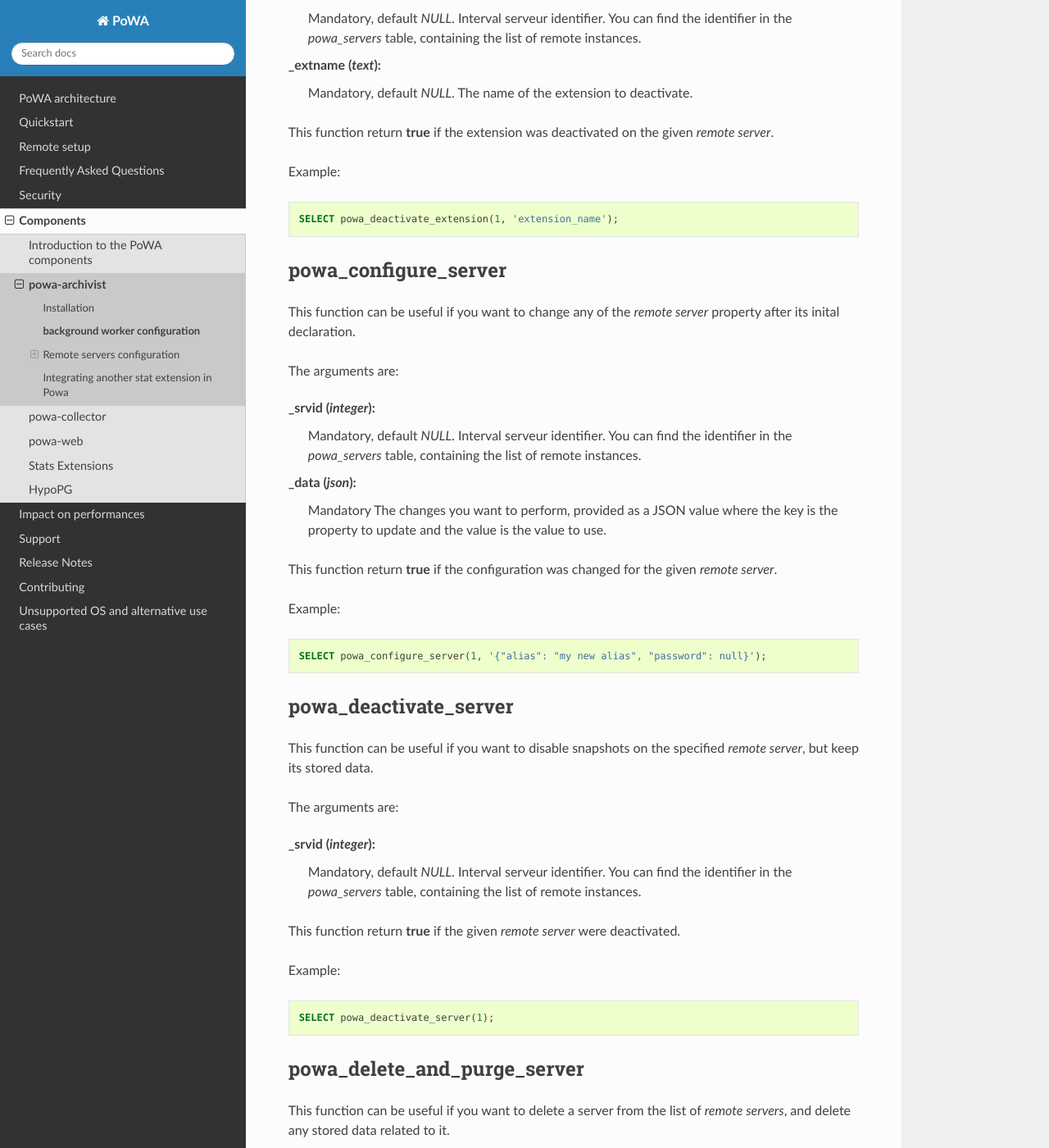
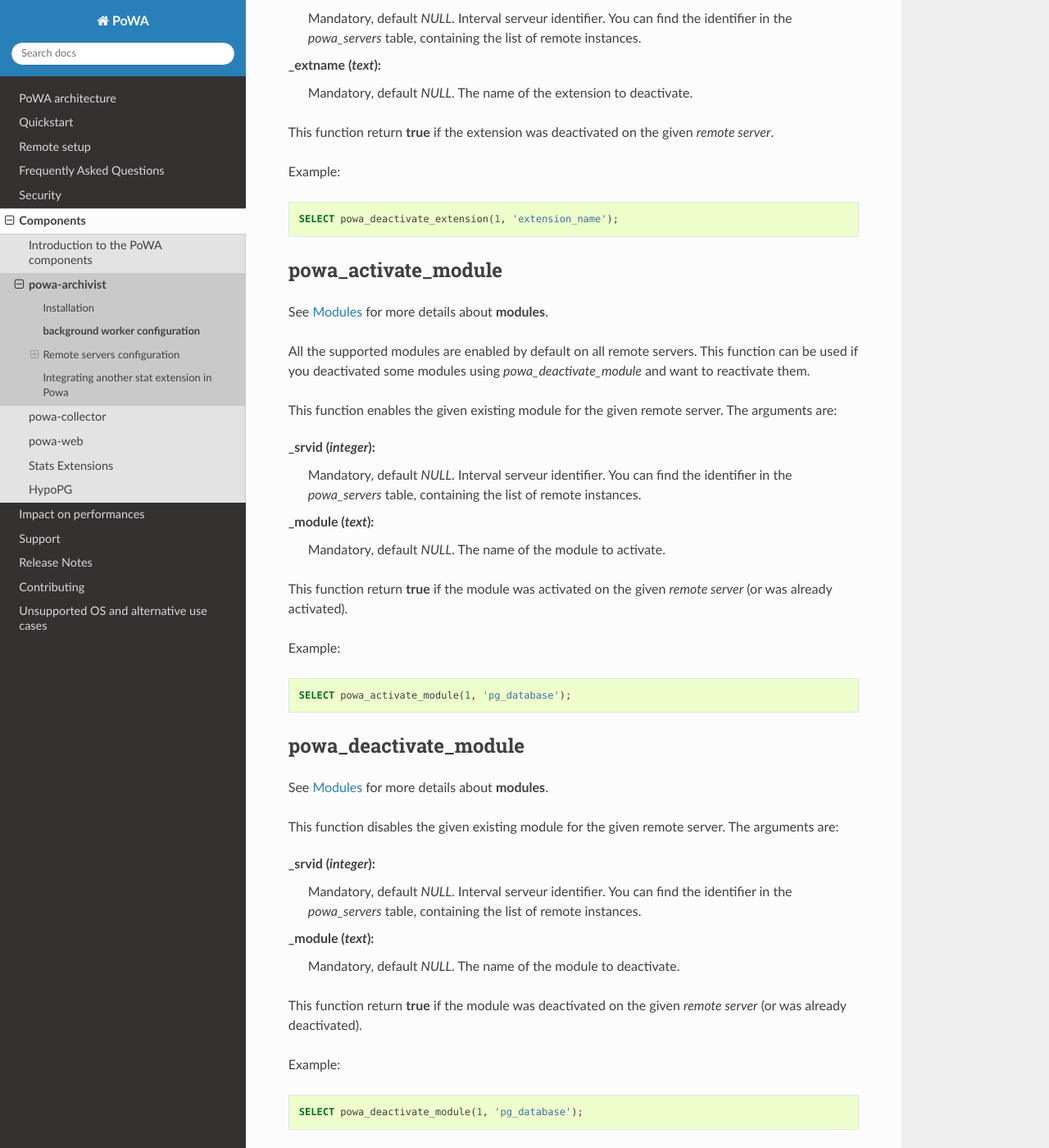
Before and after one commit to powa-team/powa, a Sphinx documentation site: the page built from docs/components/powa-archivist/configuration.rst, in a window 1280 px wide and 1400 px high, scrolled down 3377 px. Shown: the whole window at 82% size. Built offline with Sphinx 7.4.7 and the Read the Docs theme 3.1.0, drawn with Linux system fonts in a browser that asks for light colours; some of the changed text lies outside the part shown.

Commit message:
Document module-related API (#200)
Modules were added in powa 5 but the associated documentation was forgotten,
thanks to Robin Portigliatti for the report.

```diff
--- a/docs/components/powa-archivist/configuration.rst
+++ b/docs/components/powa-archivist/configuration.rst
@@ -65,13 +65,13 @@ dbname (`text`):
 frequency (`integer`):
   Mandatory, default `300`,
   Snapshot interval for the remote server, in seconds.
-retention (`interval`):
-  Mandatory, default `'1 day'::interval`.
-  Data retention for the remote server.
 powa_coalesce (`integer`):
   Optional, default `100`.
   Defines the amount of records to group together in the table for
   the corresponding remote server.
+retention (`interval`):
+  Mandatory, default `'1 day'::interval`.
+  Data retention for the remote server.
 allow_ui_connection (`boolean`):
   Mandatory, default `true`.
   Specify if the UI is allowed to connect to the remote server to access user
@@ -167,6 +167,60 @@ Example:
 
     SELECT powa_deactivate_extension(1, 'extension_name');
 
+powa_activate_module
+--------------------
+
+See :ref:`components_modules` for more details about **modules**.
+
+All the supported modules are enabled by default on all remote servers.  This
+function can be used if you deactivated some modules using
+`powa_deactivate_module` and want to reactivate them.
+
+This function enables the given existing module for the given remote server.
+The arguments are:
+
+_srvid (`integer`):
+  Mandatory, default `NULL`.
+  Interval serveur identifier.  You can find the identifier in the
+  `powa_servers` table, containing the list of remote instances.
+_module (`text`):
+  Mandatory, default `NULL`.
+  The name of the module to activate.
+
+This function return **true** if the module was activated on the given *remote
+server* (or was already activated).
+
+Example:
+
+.. code-block:: sql
+
+    SELECT powa_activate_module(1, 'pg_database');
+
+powa_deactivate_module
+----------------------
+
+See :ref:`components_modules` for more details about **modules**.
+
+This function disables the given existing module for the given remote server.
+The arguments are:
+
+_srvid (`integer`):
+  Mandatory, default `NULL`.
+  Interval serveur identifier.  You can find the identifier in the
+  `powa_servers` table, containing the list of remote instances.
+_module (`text`):
+  Mandatory, default `NULL`.
+  The name of the module to deactivate.
+
+This function return **true** if the module was deactivated on the given
+*remote server* (or was already deactivated).
+
+Example:
+
+.. code-block:: sql
+
+    SELECT powa_deactivate_module(1, 'pg_database');
+
 powa_configure_server
 ---------------------
 
```
Also changed, not shown: docs/components/introduction.rst (+5 -2 lines).
